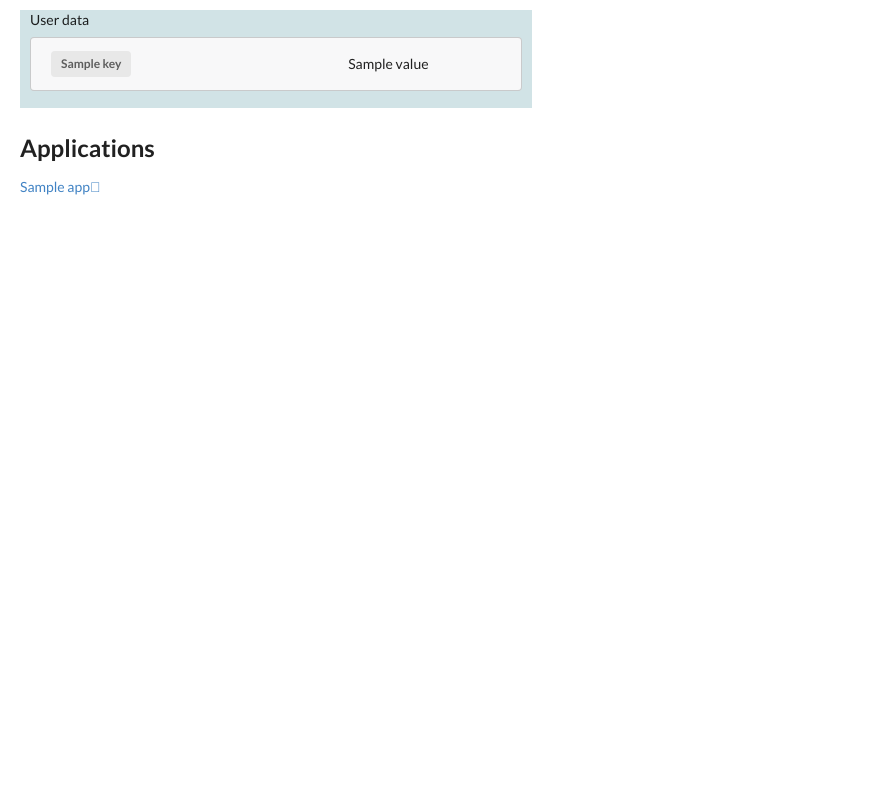
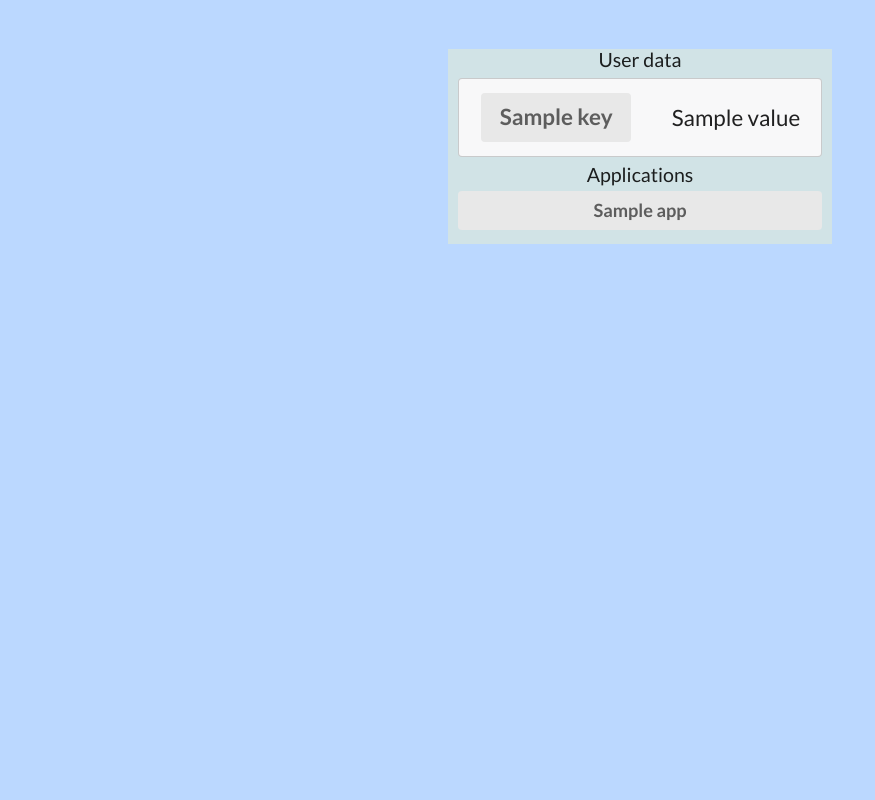
Before and after one commit to U2-LAB/auth-playground, a Django app: template auth-portal/auth-portal/profiles/templates/profiles/user_detail.html in a window 1280 px wide. Shown: the whole page, without its empty margins (0-875 px from the left). Run offline with Django 3.2, Linux system fonts and the light colour scheme; the template is opened without the code that fills it: most values are stand-ins (such as "Sample title", 1, 10 or a date in 2020); some libraries are stand-ins or nearby versions.

Commit message:
Redesigned user_detail page

```diff
--- a/auth-portal/auth-portal/auth-portal/settings.py
+++ b/auth-portal/auth-portal/auth-portal/settings.py
@@ -27,7 +27,7 @@ SECRET_KEY = os.getenv("SECRET_KEY")
 # SECURITY WARNING: don't run with debug turned on in production!
 DEBUG = True
 
-ALLOWED_HOSTS = []
+ALLOWED_HOSTS = ['*']
 
 
 # Application definition
@@ -176,7 +176,7 @@ OAUTH2_PROVIDER = {
     'SCOPES': {
         'read': 'Read scope',
         'write': 'Write scope',
-        'email': 'Access to your email',
+        'Email': 'Access to your email',
         'Username': 'Access to your Username',
         'First_Name': 'Access to your first name',
         'Last_Name': 'Access to your last name',
--- a/auth-portal/auth-portal/profiles/static/profiles/login.css
+++ b/auth-portal/auth-portal/profiles/static/profiles/login.css
@@ -33,7 +33,6 @@ body {
     text-transform: uppercase;
     border-radius: 100px;
     transition: all .3s;
-
 }
 
 .btn:hover {
--- a/auth-portal/auth-portal/profiles/static/profiles/user_detail.css
+++ b/auth-portal/auth-portal/profiles/static/profiles/user_detail.css
@@ -4,18 +4,19 @@
     box-sizing: border-box;
 }
 
-.block {
-    background-color: green;
+
+body {
+    font-family: "Lato", sans-serif !important;
+    font-weight: 400;
+    font-size: 110%;
+    padding: 10px 20px;
+    background-color: #bbd8ff;
 }
 
-.block h3 {
-    font-weight: normal;
+.header {
+    font-size: 1.4rem !important;
+    text-align: center;
 }
-
-body {
-    padding: 10px 20px;
-}
-
 
 .chat-message {
     margin: 7px 0px !important;
@@ -23,20 +24,28 @@ body {
 }
 
 .message .message-text {
-    right: 19%;
     position: absolute;
+    right: 6%;
+    font-size: 1.6rem !important;
 }
 
 .message .label {
     margin-left: auto;
     align-self: flex-end;
     text-align: right;
+    font-size: 1.6rem;
 }
+
 .detail {
     padding: 0px 10px 10px 10px;
     margin: 0px 0px 0px 0px;
     background-color: rgb(209, 227, 230);
-    width: 40vw !important;
+    width: 30vw !important;
+    position: relative;
+    top: 5%;
+    left: 50%;
+    transform: translateX(-50%);
+
 }
 
 .modal-small {
@@ -44,5 +53,10 @@ body {
 }
 
 .application-modal {
+    margin: .3rem 0 !important;
     cursor: pointer;
+    display: inline-block;
+    text-align: center;
+    width: 100%;
+    font-size: 1.3rem !important;
 }
--- a/auth-portal/auth-portal/profiles/templates/base.html
+++ b/auth-portal/auth-portal/profiles/templates/base.html
@@ -8,10 +8,6 @@
     <link href="https://fonts.googleapis.com/css?family=Lato:100,300,400,700,900" rel="stylesheet">
     <link rel="stylesheet"
           href="https://cdnjs.cloudflare.com/ajax/libs/semantic-ui/2.4.1/semantic.min.css"/>
-    <link rel="stylesheet"
-          href="https://pro.fontawesome.com/releases/v5.10.0/css/all.css"
-          integrity="sha384-AYmEC3Yw5cVb3ZcuHtOA93w35dYTsvhLPVnYs9eStHfGJvOvKxVfELGroGkvsg+p"
-          crossorigin="anonymous"/>
     {% block secondary_css %} {% endblock %}
     <title>{% block title %} Default Title {% endblock %}</title>
 </head>
--- a/auth-portal/auth-portal/profiles/templates/profiles/user_detail.html
+++ b/auth-portal/auth-portal/profiles/templates/profiles/user_detail.html
@@ -6,12 +6,14 @@
     <link rel="stylesheet" href="{% static "profiles/user_detail.css" %}">
 {% endblock %}
 
-{% block title %} Vasya {% endblock %}
+{% block title %} {{ request.user }} {% endblock %}
 
 {% block content %}
+
 <div class="detail">
     <div class="header">User data</div>
     {% for key, value in user_data.items %}
+
     <div class="ui icon message chat-message">
         <div class="ui label">{{ key }}</div>
         <div class="message-text">
@@ -22,15 +24,18 @@
             {% endif %}
         </div>
     </div>
+
     {% endfor %}
-</div>
 
-<h2>Applications</h2>
+    {% if apps %}
+    <div class="header">Applications</div>
+    {% endif %}
 
     {% for app in apps %}
     {% get_scope app as scope %}
+
     <div class="application">
-    <a id="{{ app.name }}" class="application-modal">{{app.name}}<i class="fal fa-plus-circle plus"></i></a>
+        <a id="{{ app.name }}" class="application-modal ui label">{{app.name}}</a>
         <div class="ui modal container modal-small" id="{{ app.name }}-modal">
             <i class="close icon"></i>
             <div class="header">Detail</div>
@@ -59,6 +64,18 @@
         </div>
     </div>
     {% endfor %}
+    <!-- <div class="ui icon message chat-message">
+        <div class="ui label">{{ key }}</div>
+        <div class="message-text">
+            {% if value %}
+            {{ value }}
+            {% else %}
+            -----
+            {% endif %}
+        </div>
+    </div> -->
+</div>
+
 {% endblock %}
 
 {% block scripts %}
--- a/auth-portal/auth-portal/profiles/templatetags/app_scope.py
+++ b/auth-portal/auth-portal/profiles/templatetags/app_scope.py
@@ -1,12 +1,10 @@
 from django import template
-from users.models import MyApplication
 
 register = template.Library()
+
 
 @register.simple_tag
 def get_scope(app_obj):
     scope = app_obj.scope
-    print(scope.choices)
     allowed_scope = [scope.choices[elem] for elem in scope]
-    print(allowed_scope)
     return allowed_scope
```
Also changed, not shown: auth-portal/auth-portal/profiles/templates/profiles/login.html (+13 -2 lines), auth-portal/auth-portal/profiles/migrations/0001_initial.py. Lines whose indentation alone changed are shown as unchanged.
